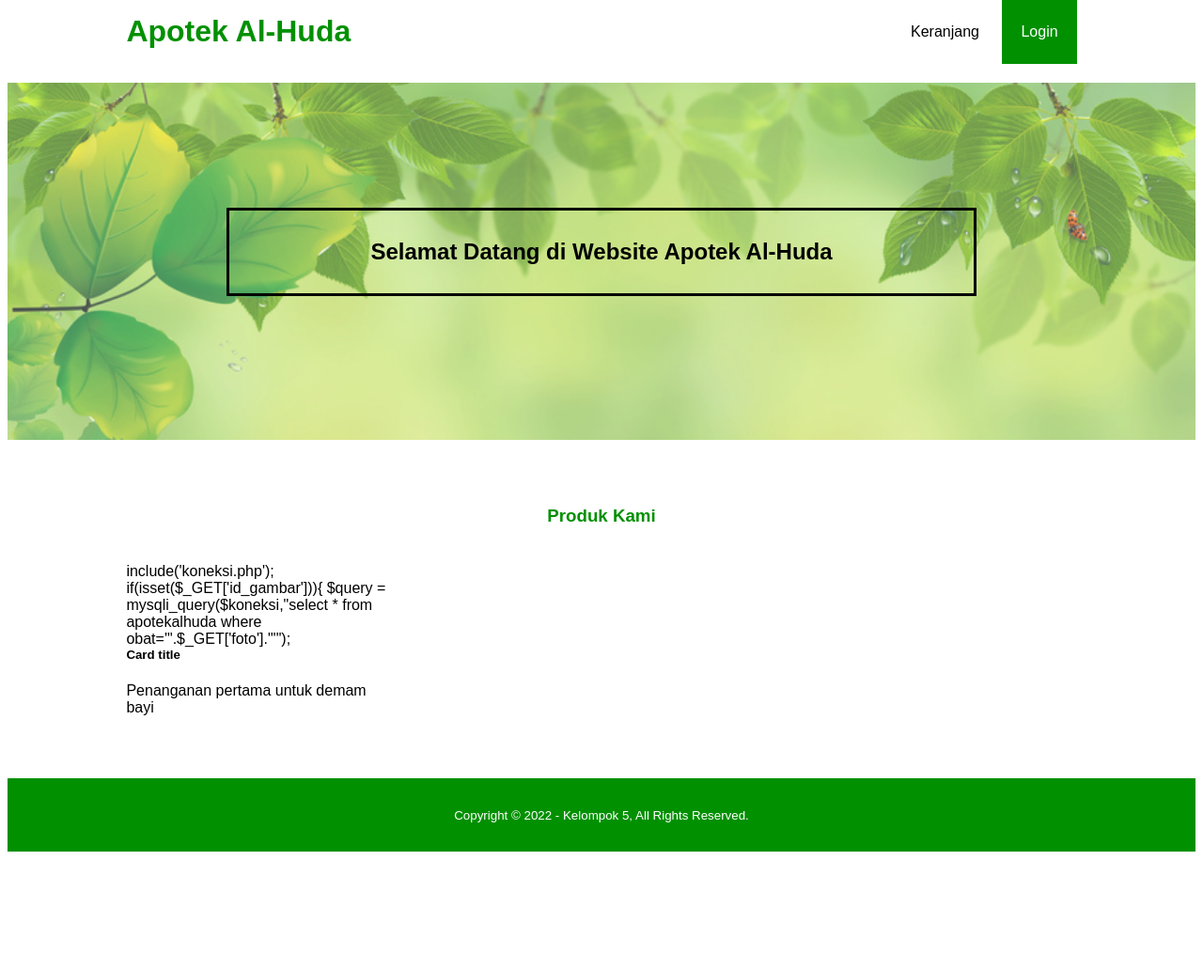
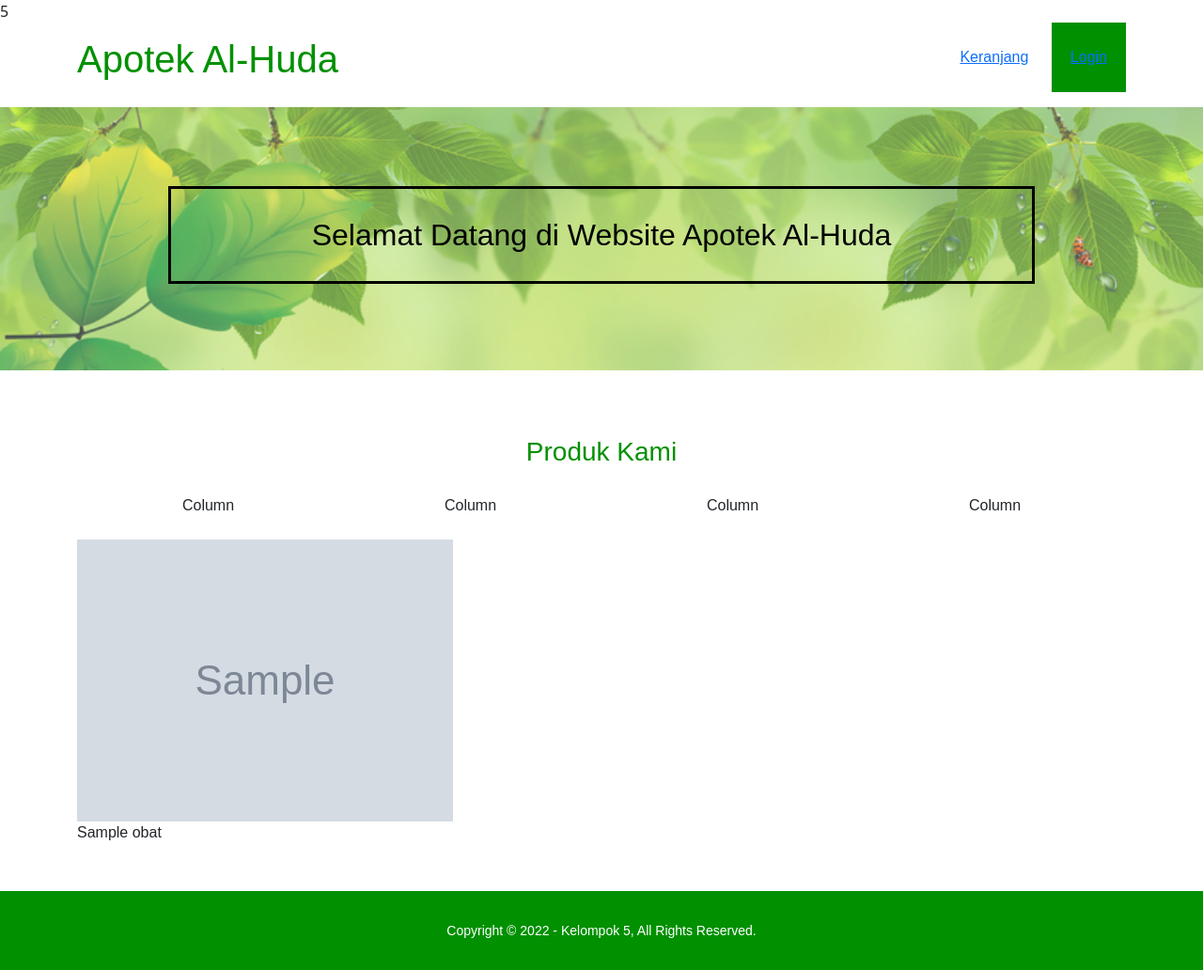
Before and after one commit to rezaojos/Tubes, a PHP site: page / in a window 1280 px wide. Shown: the whole page at 94% size. Before the commit the page ends 906 px from the top, so only its background shows below. Run offline with PHP 8.4, Linux system fonts and the light colour scheme; tables that the repository leaves empty or names only in its code hold one stand-in row (values such as "Sample post"); grey boxes marked "Sample" are stand-in pictures.

Commit message:
program halaman utama

```diff
--- a/css/style.css
+++ b/css/style.css
@@ -89,23 +89,3 @@
 	color: #fff;
 	text-align: center;
 }
-.box{
-	color: #009000;
-	margin: auto;
-}
-.box:after{
-	content: " ";
-	display: block;
-	clear: both;
-}
-.box .col-4{
-	width: : 10%;
-	padding: 10px;
-	box-sizing: border-box;
-	border: 1px solid;
-	text-align: center;
-	float: left;
-}
-.box .col-4 h4{
-	margin: 5px 0;
-}
--- a/index.php
+++ b/index.php
@@ -3,58 +3,64 @@
   <head>
     <meta charset="utf-8">
     <meta name="viewport" content="width=device-width, initial-scale=1">
-	<title>TuBes IMPL Kelompok 5</title>
+    <title>TuBes IMPL Kelompok </title>5
     <link rel="stylesheet" type="text/css" href="css/style.css">
     <link rel="stylesheet" type="text/css" href="https://cdnjs.cloudflare.com/ajax/libs/font-awesome/5.15.3/css/all.min.css">
+	<link href="https://cdn.jsdelivr.net/npm/bootstrap@5.2.3/dist/css/bootstrap.min.css" rel="stylesheet" integrity="sha384-rbsA2VBKQhggwzxH7pPCaAqO46MgnOM80zW1RWuH61DGLwZJEdK2Kadq2F9CUG65" crossorigin="anonymous">
+	<script src="https://cdn.jsdelivr.net/npm/bootstrap@5.2.3/dist/js/bootstrap.bundle.min.js" integrity="sha384-kenU1KFdBIe4zVF0s0G1M5b4hcpxyD9F7jL+jjXkk+Q2h455rYXK/7HAuoJl+0I4" crossorigin="anonymous"></script>
+
   </head>
   <body>
-
-<?php
-
-?>
     <!-- header -->
     <header>
       <div class="container">
-		<h1><a href="index.php"></a>Apotek Al-Huda</h1>
+        <h1>
+          <a href="index.php"></a>Apotek Al-Huda
+        </h1>
         <ul>
-			<li><a href="keranjang.php">Keranjang</a></li>
-			<li class="active"><a href="login.html">Login</a></li>
+          <li>
+            <a href="keranjang.php">Keranjang</a>
+          </li>
+          <li class="active">
+            <a href="login.html">Login</a>
+          </li>
         </ul>
       </div>
     </header>
-
     <!-- banner -->
     <section class="banner">
       <h2>Selamat Datang di Website Apotek Al-Huda</h2>
     </section>
-
     <section class="product">
       <div class="container">
         <h3>Produk Kami</h3>
-			<div class="card" style="width: 18rem;">
-
-			include('koneksi.php');
-			if(isset($_GET['id_gambar'])){
-    			$query = mysqli_query($koneksi,"select * from apotekalhuda where obat='".$_GET['foto']."'");
-
-
-  <div class="card-body">
-    <h5 class="card-title">Card title</h5>
-    <p class="card-text">Penanganan pertama untuk demam bayi</p>
-    <tr>
-	<td colspan="2">
-                          <a href="transaksi.php" onclik = "window.print" class="btn btn-lg btn-success w-100"></a>
-                        </td></tr>
+		<div class="container text-center">
+  <div class="row row-cols-4">
+    <div class="col">Column</div>
+    <div class="col">Column</div>
+    <div class="col">Column</div>
+    <div class="col">Column</div>
   </div>
 </div>
 
+		<?php
+			include('koneksi.php');
+    			$query = "SELECT nama_obat,foto from obat";
+				$result = mysqli_query($conn,$query);
+				if ($result != null) {
+					while($row = mysqli_fetch_array($result)) {
+						echo "<br><img src='img/".$row['foto']."'>"."</br> ".$row['nama_obat'];
+					}
+				}
+			?>
+          <!--<div class="card-body"><h4 class="card-title">Bye Bye Fever</h4><p class="card-text">Penanganan pertama untuk demam bayi</p><tr><td colspan="2"><a href="transaksi.php" onclik = "window.print" class="btn btn-lg btn-success w-100"></a></td></tr></div>-->
+        </div>
       </div>
       </a>
       </div>
       </div>
       </div>
     </section>
-
     <!-- footer -->
     <footer>
       <div class="container">
--- a/koneksi.php
+++ b/koneksi.php
@@ -7,13 +7,13 @@
     $pass= "";
     $db= "apotekalhuda";
     // Create connection
-    $con = mysqli_connect($host, $user, $pass, $db);
+    $conn = mysqli_connect($host, $user, $pass, $db);
     // Check connection
     if (!$conn) {
         die("Connection failed: " . mysqli_connect_error());
     }
-    echo "Connected successfully";
-    mysqli_close($conn);
+    // echo "Connected successfully";
+    // LAIN KALI JANGAN DI TUTUP DATABASENYA SEBELUM SELESAI WOE -yuzu
 ?>
 
 </html>
```
Lines whose indentation alone changed are shown as unchanged.
